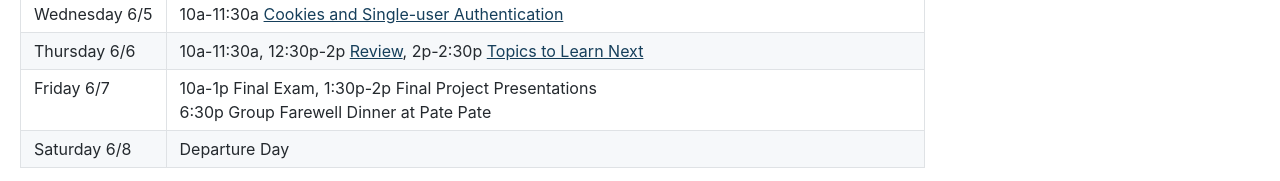
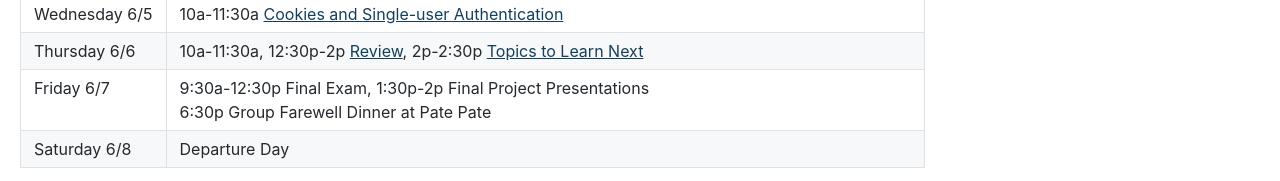
Before and after one commit to cph426-2019/cph426-2019.github.io, a plain HTML site: page docs/schedule.html in a window 1280 px wide. Shown: the part 1584-1765 px from the top of the page. Drawn offline with nearby package versions, Linux system fonts and the light colour scheme.

Commit message:
Deploy website
Deploy website version based on 04f63b9e2108e3dd9aa74dc86d85592280050796

```diff
--- a/docs/schedule.html
+++ b/docs/schedule.html
@@ -50,7 +50,7 @@
 <tr><td>Tuesday 6/4</td><td>10a-12:30p Create, Retrieve, Update, Delete from an Admin Interface (Interactive Coding Lesson)<br>6p Danish Family Dinner</td></tr>
 <tr><td>Wednesday 6/5</td><td>10a-11:30a <a href="/docs/lec11-cookies-authentication.pdf">Cookies and Single-user Authentication</a></td></tr>
 <tr><td>Thursday 6/6</td><td>10a-11:30a, 12:30p-2p <a href="/docs/lec12-review.pdf">Review</a>, 2p-2:30p <a href="/docs/lec13-future-subjects.pdf">Topics to Learn Next</a></td></tr>
-<tr><td>Friday 6/7</td><td>10a-1p Final Exam, 1:30p-2p Final Project Presentations<br>6:30p Group Farewell Dinner at Pate Pate</td></tr>
+<tr><td>Friday 6/7</td><td>9:30a-12:30p Final Exam, 1:30p-2p Final Project Presentations<br>6:30p Group Farewell Dinner at Pate Pate</td></tr>
 <tr><td>Saturday 6/8</td><td>Departure Day</td></tr>
 </tbody>
 </table>
```
Also changed, not shown: docs/schedule/index.html (+1 -1 lines).
